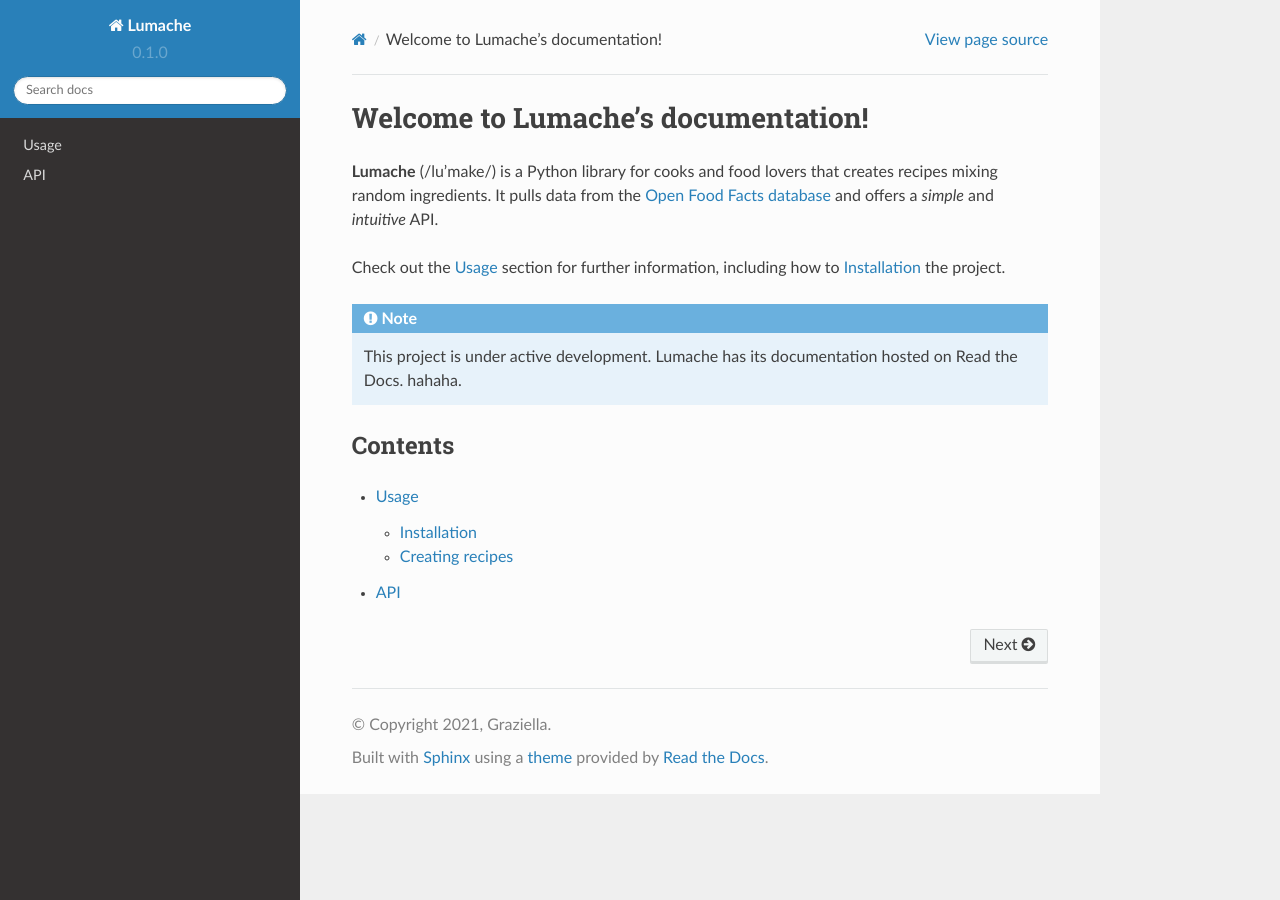
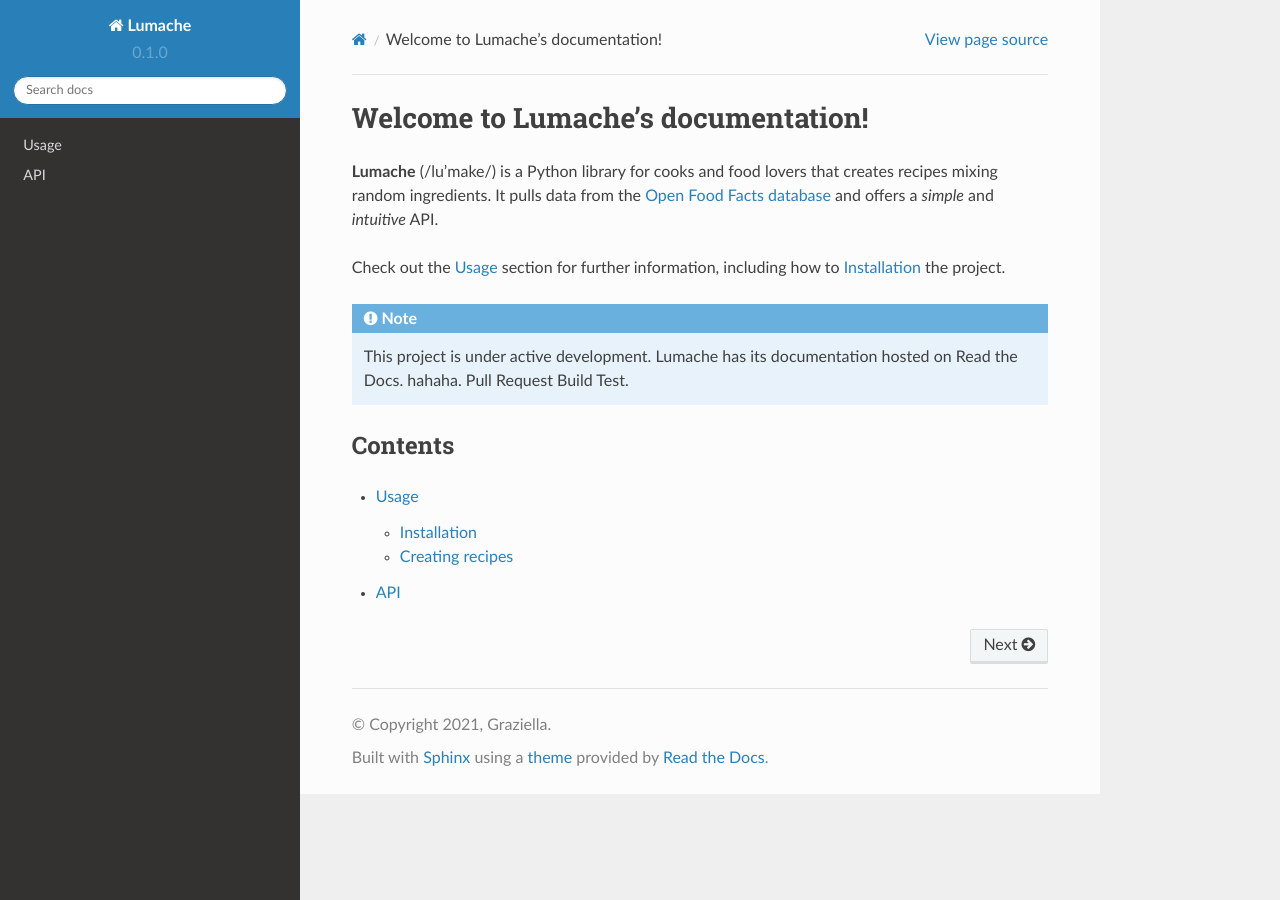
Before and after one commit to YutakaAoki321/rtd-tutorial, a Sphinx documentation site: the page built from docs/source/index.rst, in a window 1280 px wide. Built offline with Sphinx 7.4.7 and the Read the Docs theme 2.0.0, drawn with Linux system fonts in a browser that asks for light colours.

Commit message:
Pull Request Build Test

```diff
--- a/docs/source/index.rst
+++ b/docs/source/index.rst
@@ -12,7 +12,7 @@ how to :ref:`installation` the project.
 .. note::
 
    This project is under active development.
-   Lumache has its documentation hosted on Read the Docs. hahaha.
+   Lumache has its documentation hosted on Read the Docs. hahaha. Pull Request Build Test.
 
 Contents
 --------
```
